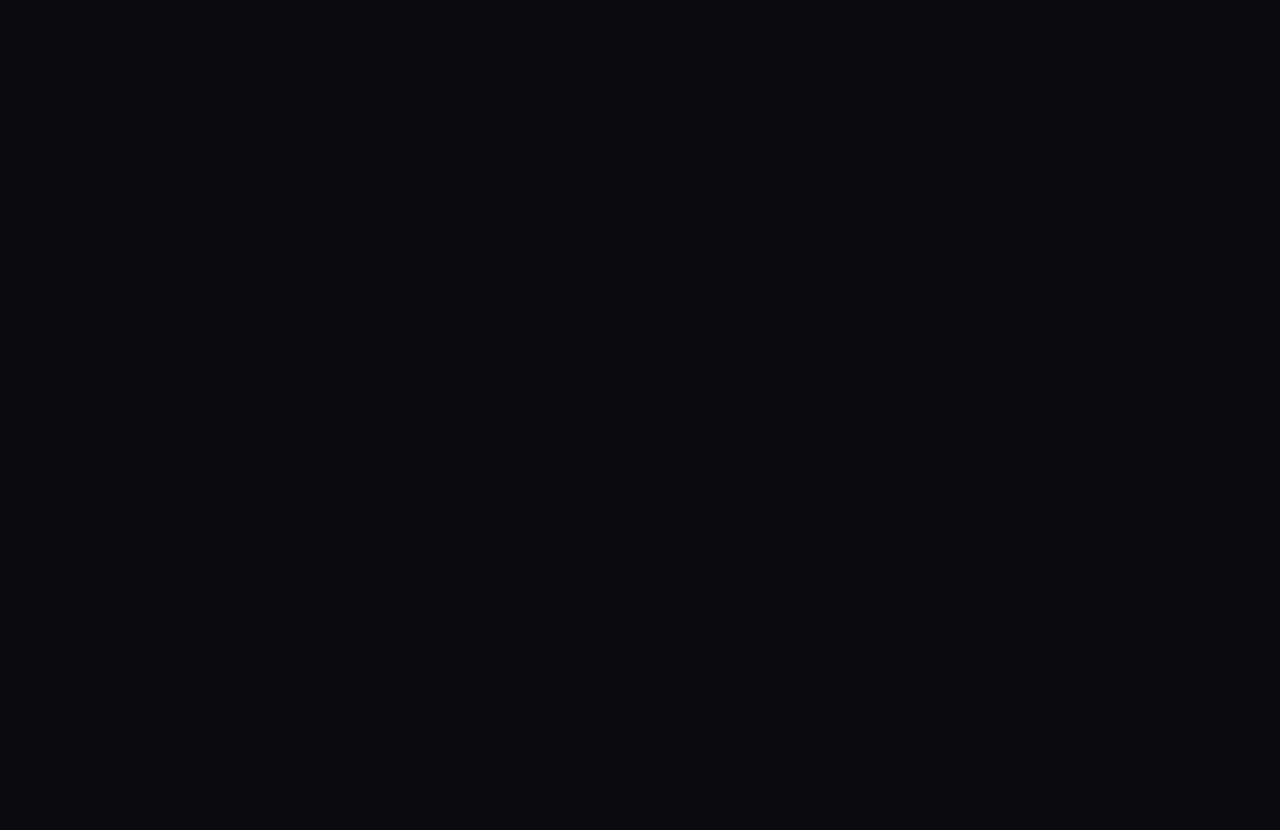
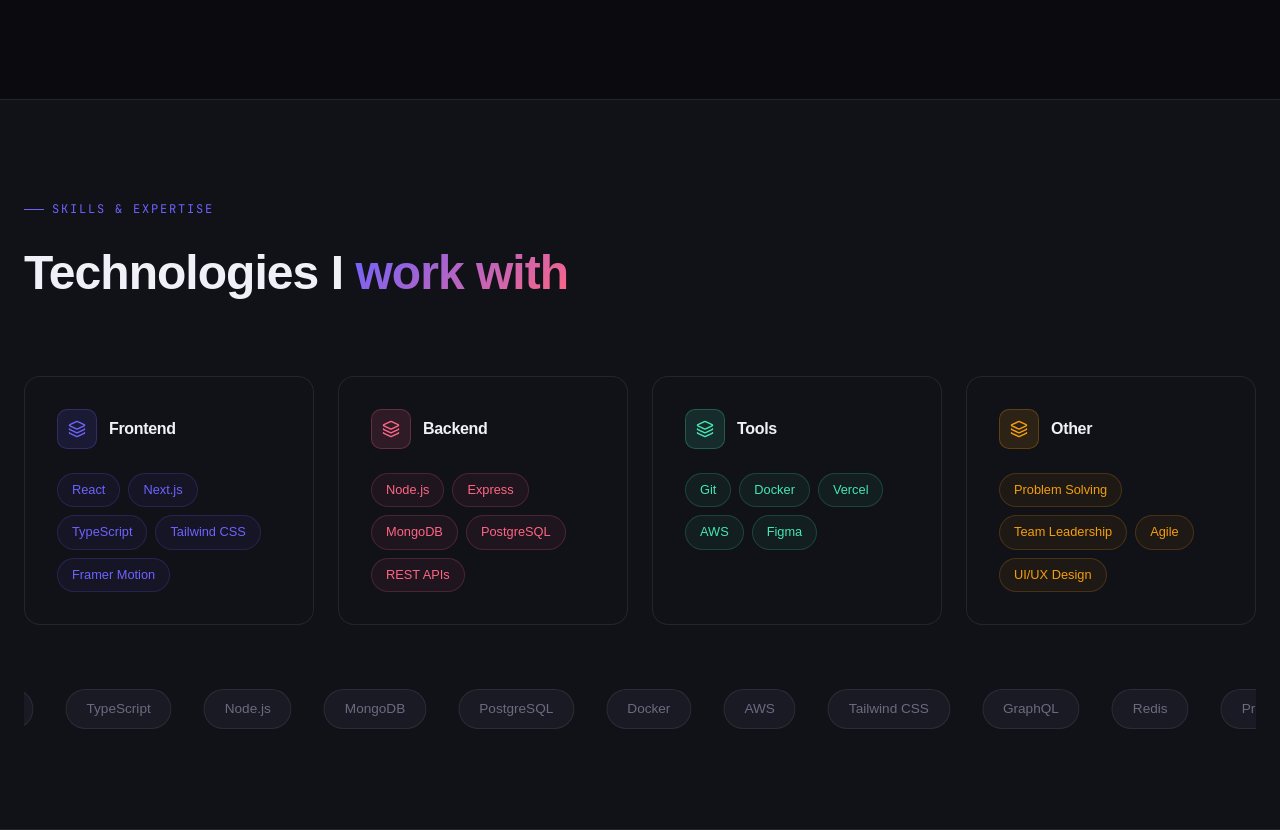
Before and after one commit to fahimad24/portfolio, a Next.js app: page / in a window 1280 px wide. Shown: the part 1817-2647 px from the top of the page. Before the commit the page ends 1916 px from the top, so only its background shows below. Built offline with nearby package versions, Linux system fonts and the light colour scheme.

Commit message:
skills section design complete

```diff
--- a/app/page.tsx
+++ b/app/page.tsx
@@ -1,11 +1,13 @@
 import AboutSection from "@/components/sections/AboutSection";
 import HeroSection from "@/components/sections/HeroSection";
+import SkillsSection from "@/components/sections/SkillsSection";
 
 export default function Home() {
   return (
     <main>
       <HeroSection />
       <AboutSection />
+      <SkillsSection />
     </main>
   );
 }
--- a/components/sections/SkillsSection.tsx
+++ b/components/sections/SkillsSection.tsx
@@ -11,39 +11,49 @@
 
 export default function SkillsSection() {
   return (
-    <section id="skills" style={{ padding: "100px 24px", background: "var(--surface)", borderTop: "1px solid var(--border)", borderBottom: "1px solid var(--border)" }}>
-      <div style={{ maxWidth: "1200px", margin: "0 auto" }}>
-        <div style={{ marginBottom: "64px" }}>
-          <p className="section-label" style={{ marginBottom: "16px" }}>Skills & Expertise</p>
-          <h2 style={{ fontSize: "clamp(2rem, 4vw, 3rem)" }}>
-            Technologies I{" "}
-            <span className="gradient-text">work with</span>
+    <section
+      id="skills"
+      className="py-25 px-6 bg-surface border-t border-b border-border"
+    >
+      <div className="max-w-7xl mx-auto">
+        <div className="mb-16">
+          <p className="section-label mb-4">Skills & Expertise</p>
+          <h2 className="text-[clamp(2rem,4vw,3rem)]">
+            Technologies I <span className="gradient-text">work with</span>
           </h2>
         </div>
 
-        <div style={{ display: "grid", gridTemplateColumns: "repeat(auto-fit, minmax(260px, 1fr))", gap: "24px" }}>
+        <div
+          className="grid gap-6"
+          style={{
+            gridTemplateColumns: "repeat(auto-fit, minmax(260px, 1fr))",
+          }}
+        >
           {skills.map((group) => (
-            <div key={group.category} className="glow-card" style={{ padding: "32px" }}>
-              <div style={{ display: "flex", alignItems: "center", gap: "12px", marginBottom: "24px" }}>
-                <div style={{
-                  width: "40px", height: "40px", borderRadius: "10px",
-                  background: `${categoryColors[group.category]}20`,
-                  border: `1px solid ${categoryColors[group.category]}40`,
-                  display: "flex", alignItems: "center", justifyContent: "center"
-                }}>
+            <div key={group.category} className="glow-card p-8">
+              <div className="flex items-center gap-3 mb-6">
+                <div
+                  className="w-10 h-10 rounded-[10px] flex items-center justify-center"
+                  style={{
+                    background: `${categoryColors[group.category]}20`,
+                    border: `1px solid ${categoryColors[group.category]}40`,
+                  }}
+                >
                   <Layers size={18} color={categoryColors[group.category]} />
                 </div>
-                <h3 style={{ fontSize: "1rem", color: "var(--text)" }}>{group.category}</h3>
+                <h3 className="text-[1rem] text-text">{group.category}</h3>
               </div>
-              <div style={{ display: "flex", flexWrap: "wrap", gap: "8px" }}>
+              <div className="flex flex-wrap gap-2">
                 {group.items.map((skill) => (
-                  <span key={skill} style={{
-                    padding: "6px 14px", borderRadius: "100px", fontSize: "0.8rem",
-                    background: `${categoryColors[group.category]}10`,
-                    border: `1px solid ${categoryColors[group.category]}30`,
-                    color: categoryColors[group.category],
-                    fontFamily: "'JetBrains Mono', monospace"
-                  }}>
+                  <span
+                    key={skill}
+                    className="px-3.5 py-1.5 rounded-full text-[0.8rem] font-['JetBrains Mono']"
+                    style={{
+                      background: `${categoryColors[group.category]}10`,
+                      border: `1px solid ${categoryColors[group.category]}30`,
+                      color: categoryColors[group.category],
+                    }}
+                  >
                     {skill}
                   </span>
                 ))}
@@ -53,20 +63,38 @@
         </div>
 
         {/* Tech marquee */}
-        <div style={{ marginTop: "64px", overflow: "hidden", position: "relative" }}>
-          <div style={{
-            display: "flex", gap: "32px", animation: "marquee 20s linear infinite",
-            whiteSpace: "nowrap"
-          }}>
-            {["React", "Next.js", "TypeScript", "Node.js", "MongoDB", "PostgreSQL", "Docker", "AWS", "Tailwind CSS", "GraphQL", "Redis", "Prisma",
-              "React", "Next.js", "TypeScript", "Node.js", "MongoDB", "PostgreSQL", "Docker", "AWS", "Tailwind CSS", "GraphQL", "Redis", "Prisma"
+        <div className="mt-16 overflow-hidden relative">
+          <div className="flex gap-8 animate-[marquee_20s_linear_infinite] whitespace-nowrap">
+            {[
+              "React",
+              "Next.js",
+              "TypeScript",
+              "Node.js",
+              "MongoDB",
+              "PostgreSQL",
+              "Docker",
+              "AWS",
+              "Tailwind CSS",
+              "GraphQL",
+              "Redis",
+              "Prisma",
+              "React",
+              "Next.js",
+              "TypeScript",
+              "Node.js",
+              "MongoDB",
+              "PostgreSQL",
+              "Docker",
+              "AWS",
+              "Tailwind CSS",
+              "GraphQL",
+              "Redis",
+              "Prisma",
             ].map((tech, i) => (
-              <span key={i} style={{
-                padding: "8px 20px", borderRadius: "100px",
-                background: "var(--surface-2)", border: "1px solid var(--border)",
-                color: "var(--muted)", fontSize: "0.85rem", flexShrink: 0,
-                fontFamily: "'JetBrains Mono', monospace"
-              }}>
+              <span
+                key={i}
+                className="px-5 py-2 rounded-full bg-surface-2 border border-border text-muted text-[0.85rem] shrink-0 font-['JetBrains Mono']"
+              >
                 {tech}
               </span>
             ))}
```
